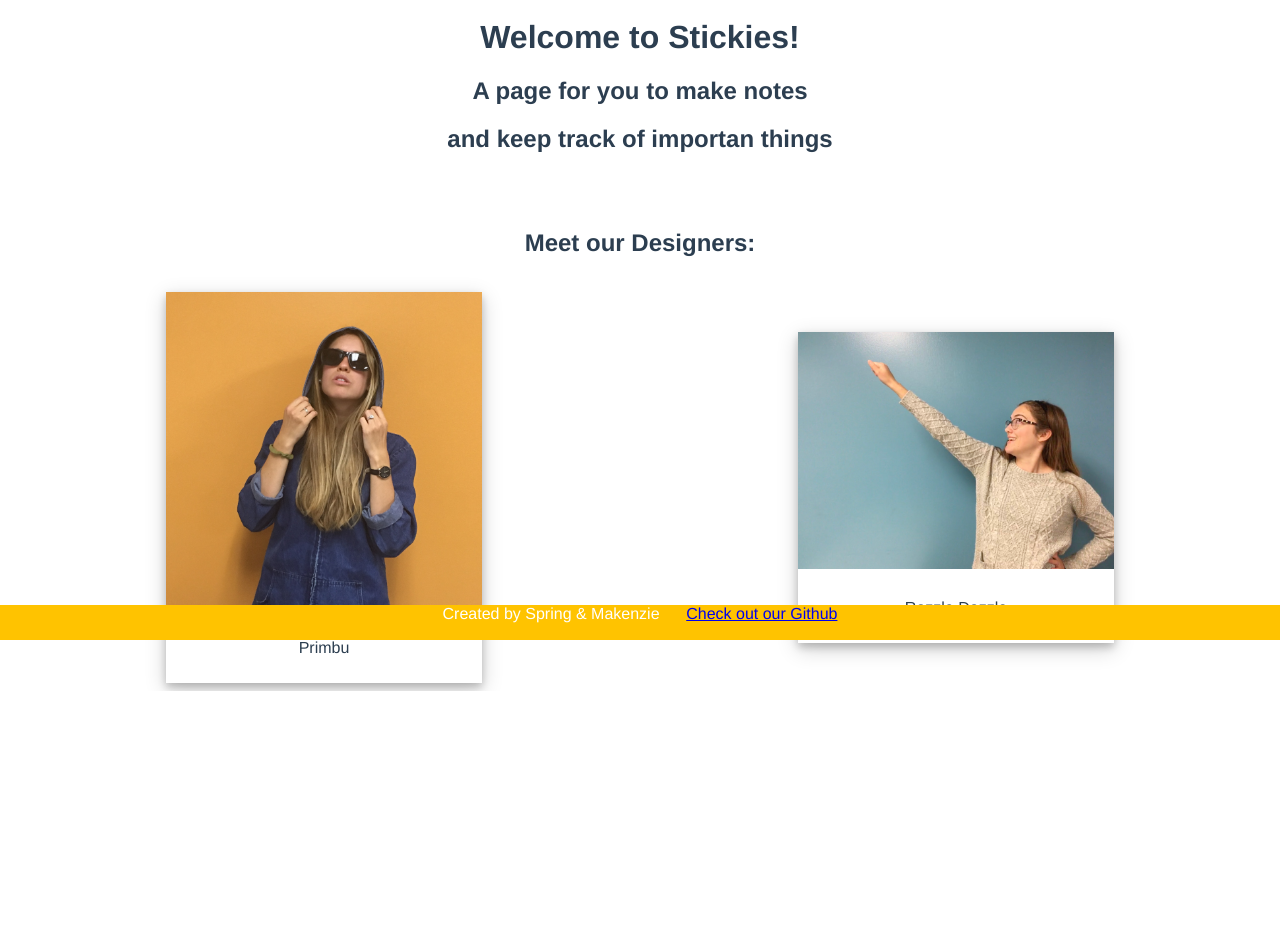
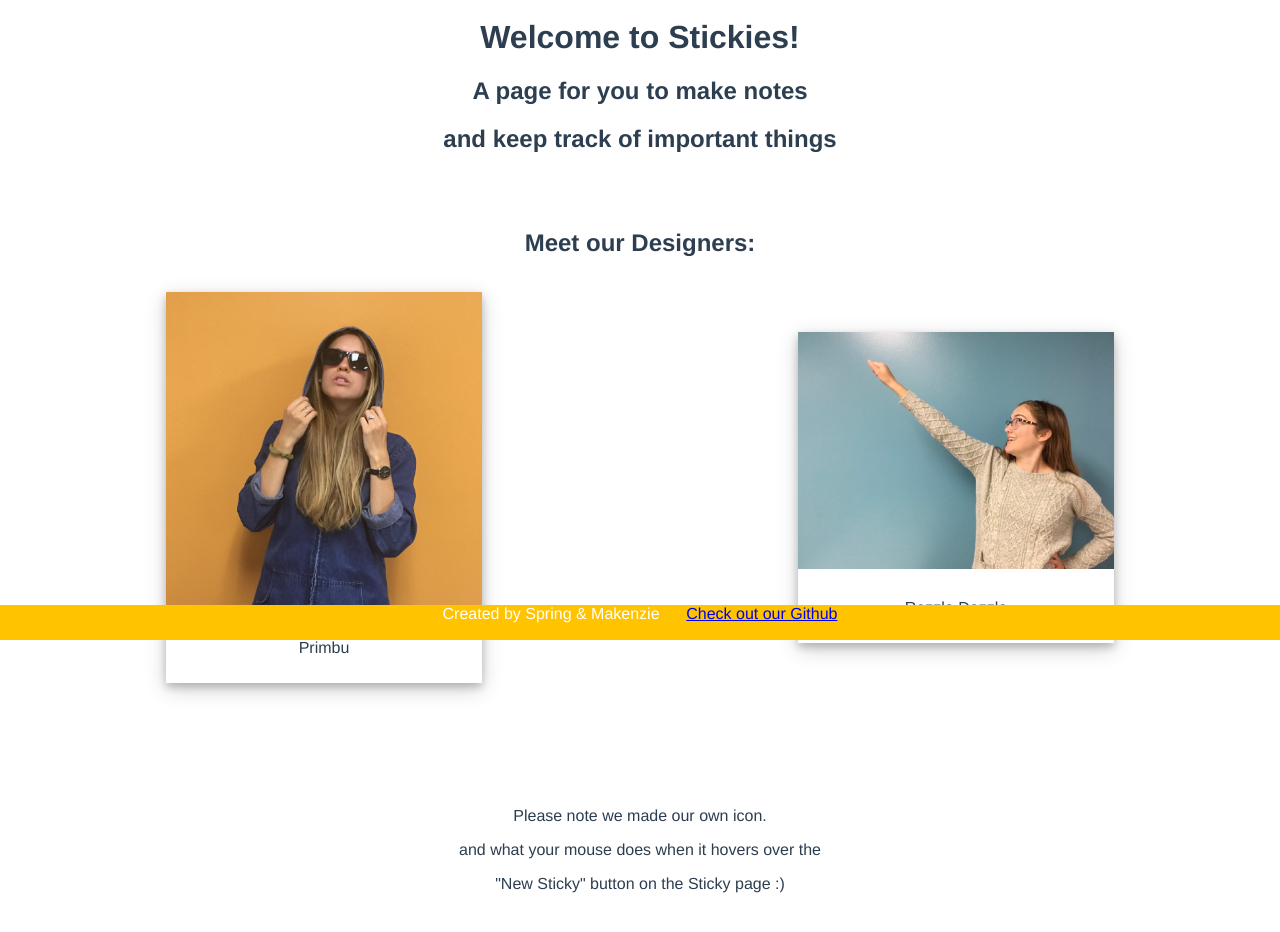
Before and after one commit to mkba14/cs260_final_creative, a Vue app: page /about in a window 1280 px wide. Shown: the part 160-1092 px from the top of the page. Before the commit the page ends 851 px from the top, so only its background shows below. Built offline with nearby package versions, Linux system fonts and the light colour scheme.

Commit message:
notes and grammar errors

```diff
--- a/src/views/About.vue
+++ b/src/views/About.vue
@@ -2,7 +2,8 @@
   <div class="about">
     <h1>Welcome to Stickies!</h1>
     <h2>A page for you to make notes</h2>
-    <h2>and keep track of importan things</h2>
+    <h2>and keep track of important things</h2>
+
 
     <br>
     <br>
@@ -26,6 +27,12 @@
             </div>
           </div>
       </div>
+
+      <br><br><br><br><br><br>
+      <p>Please note we made our own icon.</p>
+    <p>and what your mouse does when it hovers over the</p>
+    <p>"New Sticky" button on the Sticky page :)</p>
+      <br><br><br><br><br><br>
     </div>
 
   </div>
--- a/src/views/Stickies.vue
+++ b/src/views/Stickies.vue
@@ -1,6 +1,6 @@
 <template>
     <div class = "overlay">
-        <div class="toggle" @click="toggleStickyMkr">Make New Stickie!</div>
+        <div class="toggle" @click="toggleStickyMkr">Make New Sticky!</div>
         <div v-if="mkStickies">
         <form class = "myStickyForm">
             <input v-model="title" placeholder="title">
```
